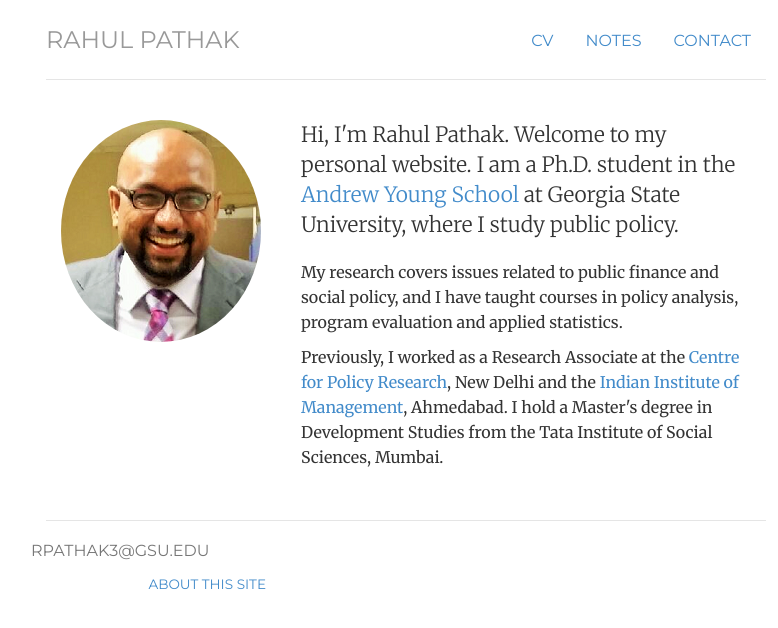
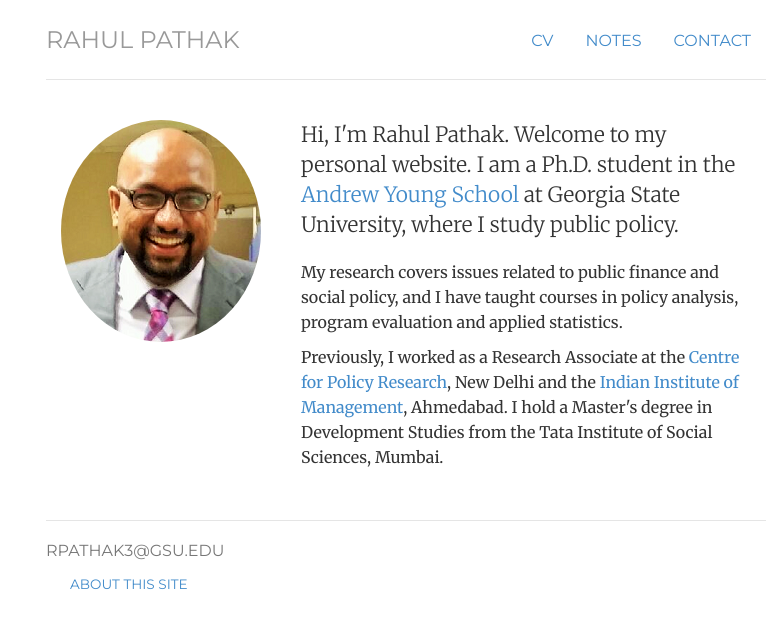
Before and after one commit to pathak-rahul/pathak-rahul.github.io, a Jekyll site: the page built from index.html, in a window 1280 px wide. Shown: the top 628 px of the page, without its empty margins (234-1012 px from the left). Built offline with Jekyll 4.4.1, drawn with Linux system fonts in a browser that asks for light colours.

Commit message:
Update footer.html

```diff
--- a/_includes/footer.html
+++ b/_includes/footer.html
@@ -1,6 +1,6 @@
 <div class="footer">
 	<div class="row">
-	<div class="lowercase">
+	<div class="col-sm-8">
 	<p> rpathak3&commat;gsu.edu</p>
 	<div class="col-sm-4">
 	<p class="pull-right"><small><a href="/about" title="About this site">About this site</a></small></p>
```
